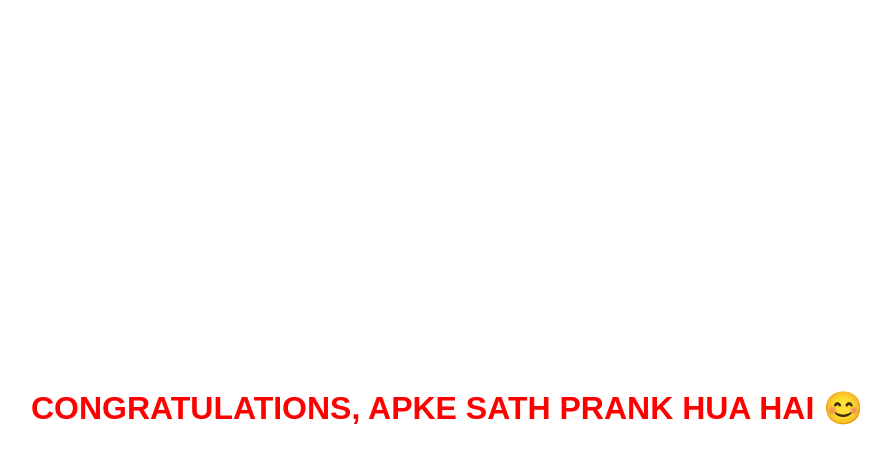
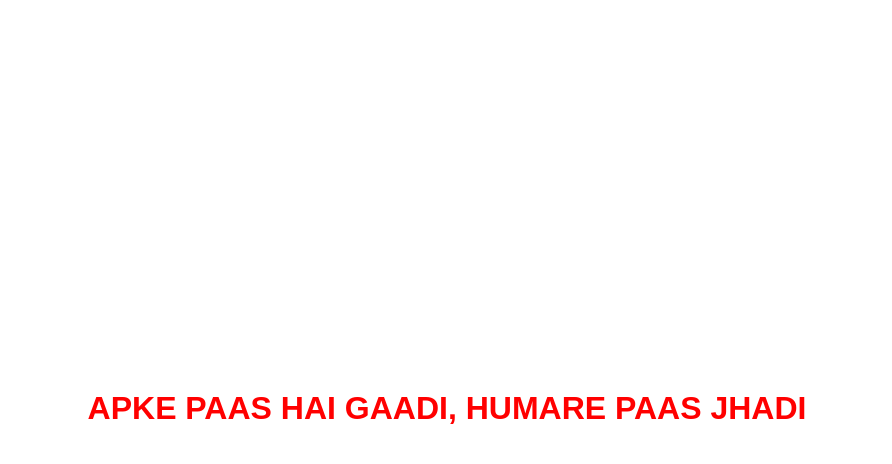
Before and after one commit to Sayan1411P/Confess, a plain HTML site: page index.html in a window 1280 px wide. Both pictures are taken after a click on the button "OPEN". Shown: the whole page, without its empty margins (193-1085 px from the left). Drawn offline with Linux system fonts and the light colour scheme.

Commit message:
Update index.html

```diff
--- a/index.html
+++ b/index.html
@@ -49,7 +49,7 @@
         <button onclick="showFoolMessage()">OPEN</button>
     </div>
 
-    <div id="fool-message" class="hidden">CONGRATULATIONS, APKE SATH PRANK HUA HAI 😊</div>
+    <div id="fool-message" class="hidden">APKE PAAS HAI GAADI, HUMARE PAAS JHADI</div>
 
     <script>
         function showFoolMessage() {
```
